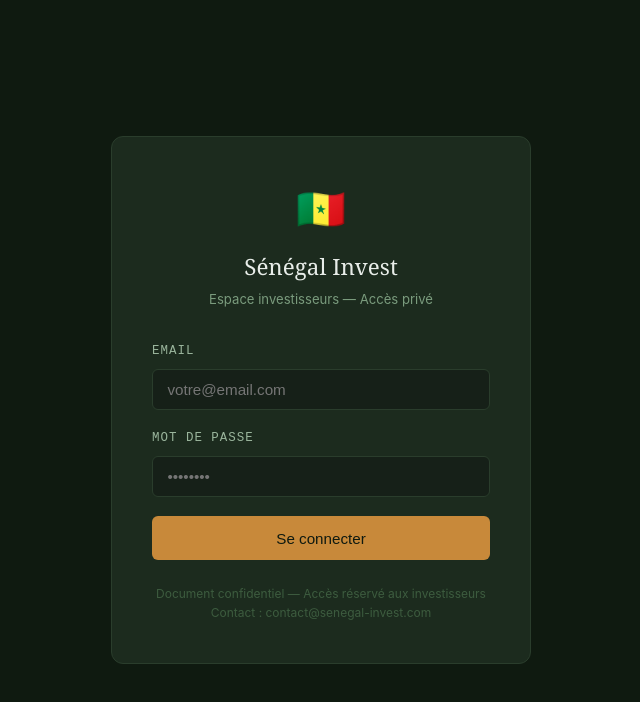
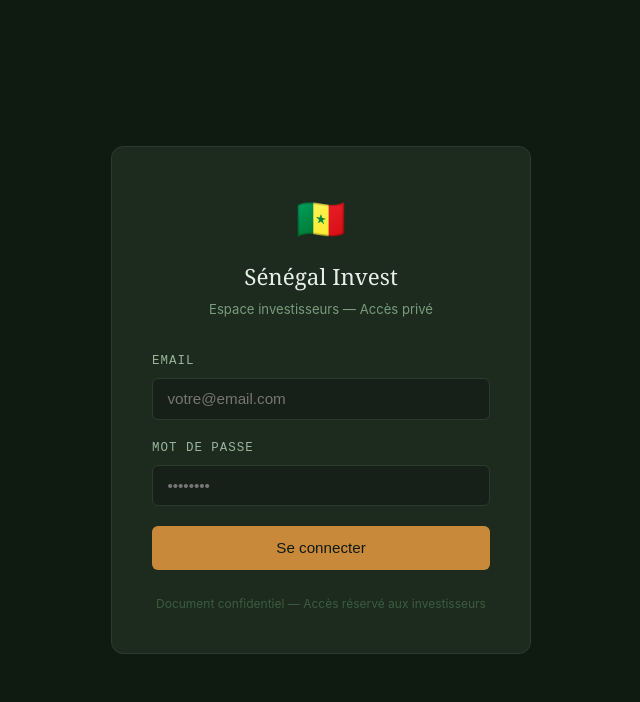
Before and after one commit to ikaef/senegal-invest, a Next.js app: page /login in a window 1280 px wide. Shown: the top 702 px of the page, without its empty margins (319-959 px from the left). Built offline with nearby package versions, Linux system fonts and the light colour scheme; no server answers.

Commit message:
fix: wrap useSearchParams in Suspense boundary

```diff
--- a/app/login/page.jsx
+++ b/app/login/page.jsx
@@ -1,5 +1,5 @@
 'use client'
-import { useState } from 'react'
+import { useState, Suspense } from 'react'
 import { supabase } from '../../lib/supabase'
 import { useRouter, useSearchParams } from 'next/navigation'
 
@@ -13,12 +13,11 @@ const S = {
   label: { display: 'block', fontSize: '0.78rem', color: '#9ab59c', textTransform: 'uppercase', letterSpacing: '0.08em', marginBottom: '0.4rem', fontFamily: 'monospace' },
   input: { width: '100%', background: '#162018', border: '1px solid #2a3d2c', borderRadius: '6px', padding: '0.7rem 0.9rem', color: '#e8ede9', fontSize: '0.95rem', outline: 'none', marginBottom: '1.2rem' },
   btn: { width: '100%', background: '#c8893a', border: 'none', borderRadius: '6px', padding: '0.85rem', color: '#0f1a10', fontSize: '0.95rem', fontWeight: '500', cursor: 'pointer' },
-  btnDisabled: { opacity: 0.6, cursor: 'not-allowed' },
   error: { background: '#2a0d0d', border: '1px solid #e07a7a55', borderRadius: '6px', padding: '0.7rem 0.9rem', color: '#e07a7a', fontSize: '0.85rem', marginBottom: '1rem' },
   footer: { textAlign: 'center', marginTop: '1.5rem', fontSize: '0.75rem', color: '#3d5c3f' },
 }
 
-export default function LoginPage() {
+function LoginForm() {
   const [email, setEmail] = useState('')
   const [password, setPassword] = useState('')
   const [loading, setLoading] = useState(false)
@@ -31,69 +30,44 @@ export default function LoginPage() {
     e.preventDefault()
     setLoading(true)
     setError('')
-
     const { error: authError } = await supabase.auth.signInWithPassword({ email, password })
-
     if (authError) {
       setError('Email ou mot de passe incorrect.')
       setLoading(false)
       return
     }
-
     router.push('/dashboard')
   }
 
   return (
-    <div style={S.page}>
     <div style={S.card}>
       <div style={S.logo}>
         <span style={S.flag}>🇸🇳</span>
         <div style={S.title}>Sénégal Invest</div>
         <div style={S.sub}>Espace investisseurs — Accès privé</div>
       </div>
-
-        {reason === 'suspended' && (
-          <div style={S.error}>Compte suspendu. Contacter l'administrateur.</div>
-        )}
+      {reason === 'suspended' && <div style={S.error}>Compte suspendu. Contacter l'administrateur.</div>}
       {error && <div style={S.error}>{error}</div>}
-
       <form onSubmit={handleLogin}>
         <label style={S.label}>Email</label>
-          <input
-            style={S.input}
-            type="email"
-            value={email}
-            onChange={e => setEmail(e.target.value)}
-            placeholder="votre@email.com"
-            required
-            autoComplete="email"
-          />
-
+        <input style={S.input} type="email" value={email} onChange={e => setEmail(e.target.value)} placeholder="votre@email.com" required autoComplete="email" />
         <label style={S.label}>Mot de passe</label>
-          <input
-            style={S.input}
-            type="password"
-            value={password}
-            onChange={e => setPassword(e.target.value)}
-            placeholder="••••••••"
-            required
-            autoComplete="current-password"
-          />
-
-          <button
-            type="submit"
-            style={{ ...S.btn, ...(loading ? S.btnDisabled : {}) }}
-            disabled={loading}
-          >
+        <input style={S.input} type="password" value={password} onChange={e => setPassword(e.target.value)} placeholder="••••••••" required autoComplete="current-password" />
+        <button type="submit" style={{ ...S.btn, opacity: loading ? 0.6 : 1, cursor: loading ? 'not-allowed' : 'pointer' }} disabled={loading}>
           {loading ? 'Connexion...' : 'Se connecter'}
         </button>
       </form>
-
-        <div style={S.footer}>
-          Document confidentiel — Accès réservé aux investisseurs<br />
-          Contact : contact@senegal-invest.com
-        </div>
-      </div>
+      <div style={S.footer}>Document confidentiel — Accès réservé aux investisseurs</div>
     </div>
   )
 }
+
+export default function LoginPage() {
+  return (
+    <div style={S.page}>
+      <Suspense fallback={<div style={{ color: '#7a9b7d' }}>Chargement...</div>}>
+        <LoginForm />
+      </Suspense>
+    </div>
+  )
+}
```
Lines whose indentation alone changed are shown as unchanged.
